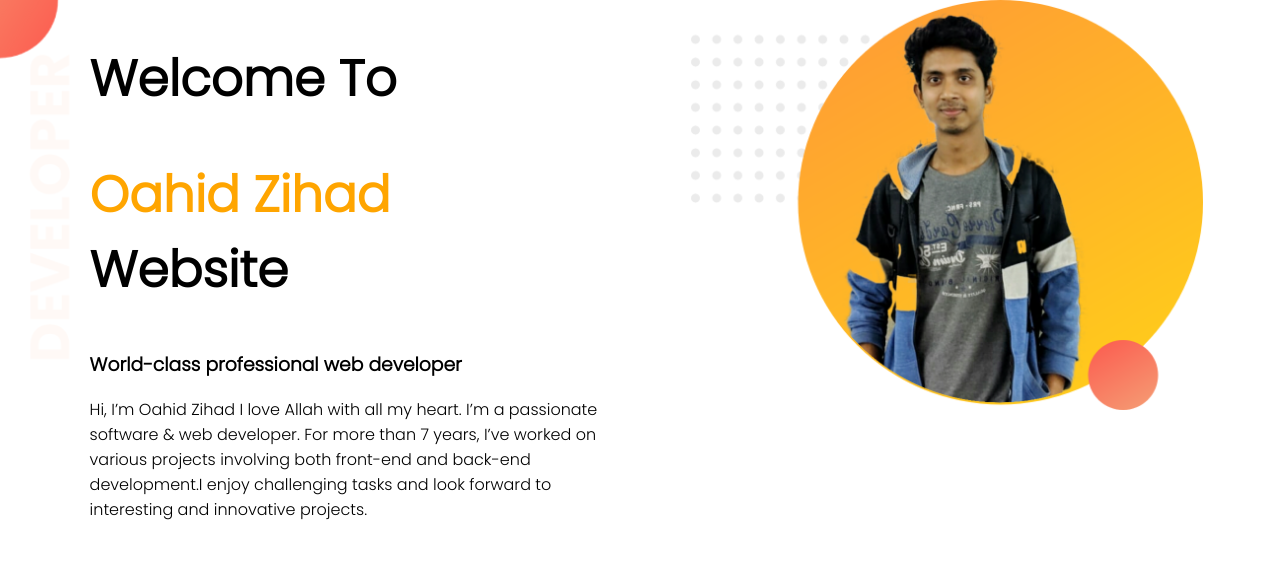
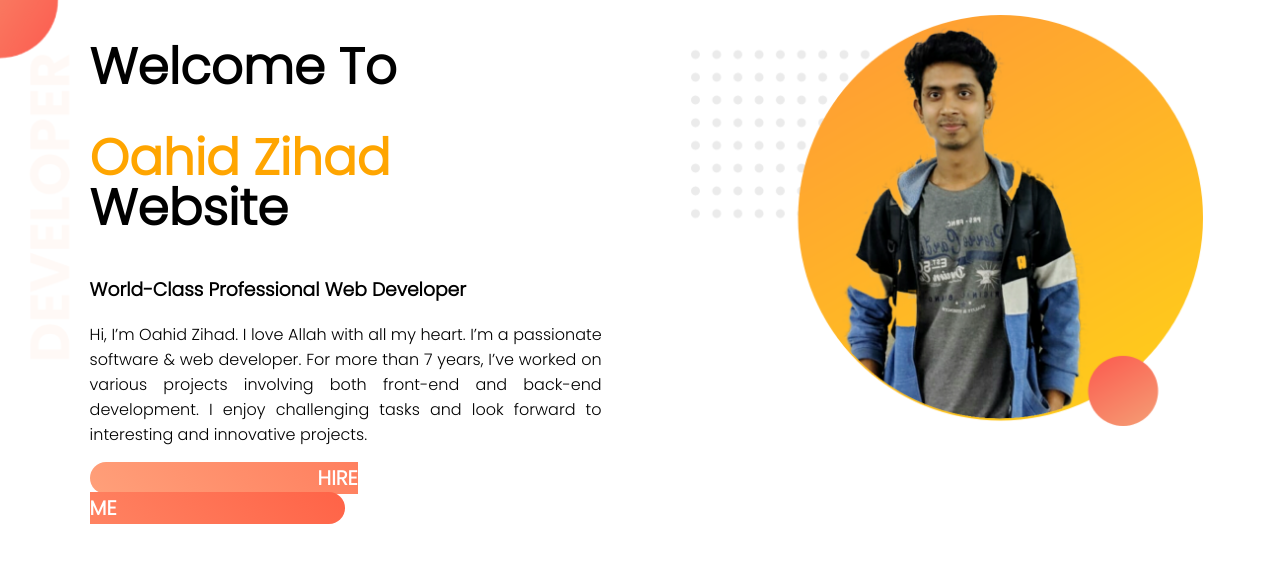
Before and after one commit to OahidZihad/web-portfolio, a plain HTML site: page index.html in a window 1280 px wide. Drawn offline with Linux system fonts and the light colour scheme.

Commit message:
Link Btn, Target blank, text-decoration, linear gradient

```diff
--- a/index.html
+++ b/index.html
@@ -12,13 +12,14 @@
         <div class="half-width">
             <h1>Welcome To</h1>
             <h1><span class="name-highlight">Oahid Zihad</span> Website</h1>
-            <h3>World-class professional web developer</h3>
-            <p>Hi, I’m Oahid Zihad
+            <h3>World-Class Professional Web Developer</h3>
+            <p class="paragraph">Hi, I’m Oahid Zihad.
                 I love Allah with all my heart.
-                I’m a passionate software & web developer. For more than 7 years, I’ve worked on various projects involving both front-end and back-end development.I enjoy challenging tasks and look forward to interesting and innovative projects.</p>
+                I’m a passionate software & web developer. For more than 7 years, I’ve worked on various projects involving both front-end and back-end development. I enjoy challenging tasks and look forward to interesting and innovative projects.</p>
+                <a class="link-button" target="_blank" href="https://www.linkedin.com/in/oahid-zihad-9416a0143/">HIRE ME</a>
         </div>
         <div class="half-width">
-            <img src="images/profile.png" alt="">
+            <img class="profile-img" src="images/profile.png" alt="">
         </div>
     </section>
 </body>
--- a/style.css
+++ b/style.css
@@ -4,6 +4,7 @@ body {
 }
 h1 {
   font-size: 50px;
+  line-height: 50px;
 }
 .name-highlight {
   color: orange;
@@ -24,3 +25,18 @@ h1 {
 section {
   height: 500px;
 }
+.link-button {
+  text-decoration: none;
+  background-image: linear-gradient(45deg, lightSalmon, tomato);
+  padding: 2px 228px;
+  border-radius: 30px;
+  color: white;
+  font-weight: 1000;
+  font-size: 20px;
+}
+.profile-img {
+  padding-top: 3%;
+}
+.paragraph {
+  text-align: justify;
+}
```
